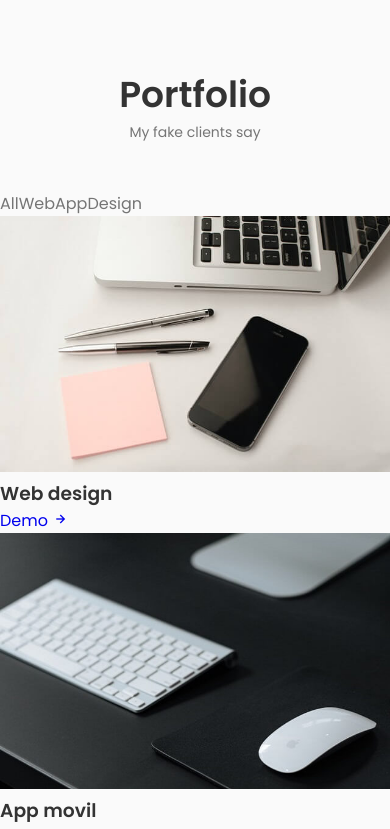
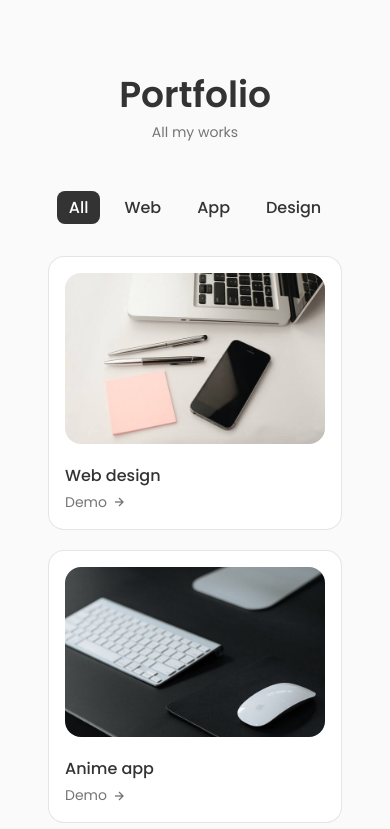
Before and after one commit to sayordebbarma/sayo-portfolio, a React (Create React App) app: page / in a window 390 px wide. Shown: the part 4420-5249 px from the top of the page. Built offline with nearby package versions, Linux system fonts and the light colour scheme.

Commit message:
added work component

```diff
--- a/src/Components/Contact/Contact.css
+++ b/src/Components/Contact/Contact.css
@@ -56,7 +56,7 @@
     font-size: 1rem;
     transition: 0.3s;
 }
-.contact_button:hover, .contact_button_icon {
+.contact_button:hover .contact_button_icon {
     transform: translate(0.25rem);
 }
 
--- a/src/Components/Work/Data.jsx
+++ b/src/Components/Work/Data.jsx
@@ -14,7 +14,7 @@ export const projectsData = [
     {
         id: 2,
         image: Work2,
-        title: "App movil",
+        title: "Anime app",
         category: "App",
     },
     {
@@ -26,7 +26,7 @@ export const projectsData = [
     {
         id: 4,
         image: Work4,
-        title: "App movil",
+        title: "App movie",
         category: "App",
     },
     {
--- a/src/Components/Work/Work.css
+++ b/src/Components/Work/Work.css
@@ -0,0 +1,114 @@
+.work_filters {
+    display: flex;
+    column-gap: 0.75rem;
+    align-items: center;
+    justify-content: center;
+    margin-bottom: var(--mb-2);
+}
+
+.work_item {
+    cursor: pointer;
+    color: var(--title-color);
+    font-weight: var(--font-medium);
+    padding: 0.25rem 0.75rem;
+    border-radius: 0.5rem;
+    text-transform: capitalize;
+}
+
+.work_item:hover {
+    color: var(--container-color);
+    background-color: var(--title-color);
+}
+
+.work_container {
+    grid-template-columns: repeat(2, max-content); /*grid not working*/
+    gap: 2rem;
+    justify-content: center;
+}
+
+.work_card {
+    background-color: var(--container-color);
+    padding: 1.25rem;
+    border-radius: 1rem;
+    border: 1px solid rgba(0, 0, 0, 0.1);
+}
+
+.work_img {
+    width: 265px;
+    border-radius: 1rem;
+    margin-bottom: var(--mb-1);
+}
+
+.work_title {
+    font-size: var(--normal-font-size);
+    font-weight: var(--font-medium);
+    margin-bottom: var(--mb-0-5);
+}
+
+.work_button {
+    color: var(--text-color);
+    font-size: var(--small-font-size);
+    display: flex;
+    align-items: center;
+    column-gap: 0.25rem;
+}
+
+.work_button_icon {
+    font-size: 1rem;
+    transition: 0.4s;
+}
+
+.work_button:hover .work_button_icon {
+    transform: translateX(0.25rem);
+}
+
+/*active work*/
+.active_work {
+    color: var(--container-color);
+    background-color: var(--title-color);
+}
+
+/*  RESPONSIVENESS  */
+/* For large devices */
+@media screen and (max-width: 992px) {
+    .work_container {
+        gap: 1.25rem;
+    }
+
+    .work_card {
+        padding: 1rem;
+    }
+
+    .work_img {
+        margin-bottom: 0.75rem;
+    }
+
+    .work_title {
+        margin-bottom: 0.25rem;
+    }
+  }
+
+  @media screen and (max-width: 576px) {
+    .work_container {
+        grid-template-columns: 1fr;
+    }
+
+    .work_img {
+        width: 100%;
+    }
+    .work_card {
+        margin-left: 24px;
+        margin-right: 24px;
+    }
+}
+
+/* For small devices */
+@media screen and (max-width: 350px) {
+    .work_item {
+        font-size: var(--small-font-size);
+    }
+
+    .work_filters{
+        column-gap: 0.25rem;
+    }
+  }
--- a/src/Components/Work/Work.jsx
+++ b/src/Components/Work/Work.jsx
@@ -6,7 +6,7 @@ const Work = () => {
   return (
     <section className="work section" id='portfolio'>
         <h2 className="section_title">Portfolio</h2>
-        <span className="section_subtitle">My fake clients say</span>
+        <span className="section_subtitle">All my works</span>
 
         <Works />
     </section>
--- a/src/Components/Work/Works.jsx
+++ b/src/Components/Work/Works.jsx
@@ -1,19 +1,49 @@
-import React from 'react'
+import React, { useEffect, useState } from 'react'
 import { projectsData } from './Data'
 import { projectsNav } from './Data'
 import WorkItems from './WorkItems'
 
 const Works = () => {
+    const [item, setItem] = useState({name: 'All'});
+    const [projects, setProjects] = useState([]);
+    const [active, setActive] = useState(0);
+
+    useEffect(() => {
+        if(item.name === "All") {
+            setProjects(projectsData)
+        }
+        else {
+            const newProjects = projectsData.filter((project) => {
+                return project.category === item.name
+            });
+            setProjects(newProjects);
+        }
+    }, [item]);
+
+    const handleClick = (e, index) => {
+        setItem({name: e.target.textContent})
+        setActive(index)
+    }
+
   return (
     <div>
-        <div className="work_filter">
+        <div className="work_filters">
             {projectsNav.map((item, index) => {
-                return <span className="work_item" key={index}>{item.name}</span>
+                return (
+                <span onClick={(e) => {
+                    handleClick(e, index)
+                }}
+                className={`${active === index ? 'active_work' : ''} work_item `} key={index}>
+
+                    {item.name}
+
+                </span>
+                )
             })}
         </div>
 
-        <div className="work_container">
-            {projectsData.map((item) => {
+        <div className="work_container container grid">
+            {projects.map((item) => {
                 return <WorkItems item={item} key={item.id} />
             })}
         </div>
```
